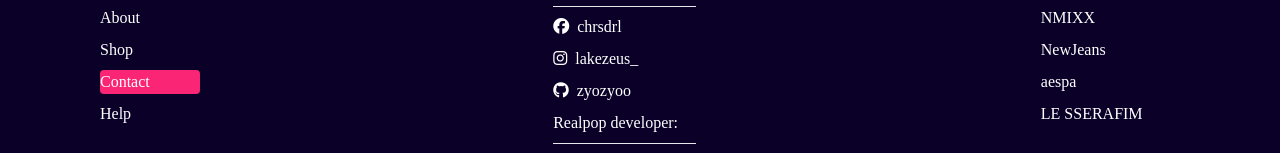
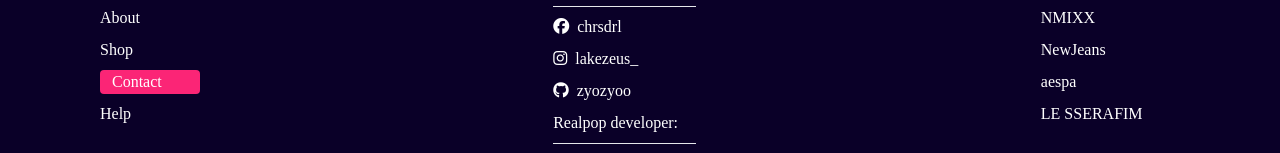
Before and after one commit to MoonbamiOfficial/realpop-web, a React (Create React App) app: page /contact in a window 1280 px wide. Shown: the part 1722-1875 px from the top of the page. Built offline with nearby package versions, Linux system fonts and the light colour scheme.

Commit message:
fix: main navigation padding when active

```diff
--- a/src/styles/components/header.css
+++ b/src/styles/components/header.css
@@ -14,6 +14,9 @@
 .main-nav {
   @apply text-center font-[500px] w-[100px] rounded-[4px] hover:bg-electric-pink capitalize transition-all
 }
+.main-nav {
+  padding-left: 0 !important;
+}
 /* Hamburger nav */
 .burger-nav {
   @apply text-left font-[500px] w-[100px] capitalize bg-transparent rounded-[4px] hover:bg-electric-pink hover:pl-[12px] transition-all
--- a/src/styles/globals.css
+++ b/src/styles/globals.css
@@ -27,5 +27,5 @@
 
 /* Active Links */
 .active {
-  @apply bg-electric-pink rounded-[4px] pl-[12px] lg:pl-0 transition-all
+  @apply bg-electric-pink rounded-[4px] pl-[12px]  transition-all
 }
```
